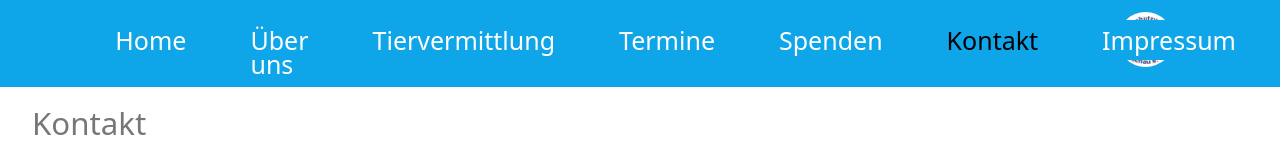
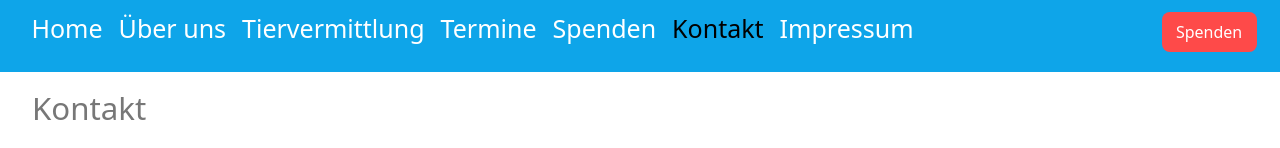
Before and after one commit to MrburnsDAOC/dci-final-project, a React (Vite) app in the folder frontend/: page /kontakt in a window 1280 px wide. Shown: the top 148 px of the page. Built offline with nearby package versions, Linux system fonts and the light colour scheme; a web font is replaced by a local one.

Commit message:
worked on navbar

```diff
--- a/frontend/src/components/KontaktData.jsx
+++ b/frontend/src/components/KontaktData.jsx
@@ -1,5 +1,3 @@
-import React from "react";
-
 import { FontAwesomeIcon } from "@fortawesome/react-fontawesome";
 import { faFacebook } from "@fortawesome/free-brands-svg-icons";
 
@@ -8,7 +6,7 @@ const KontaktData = () => {
   // &ndash; selbiges mit "-"
   return (
     <div>
-      <p className=" font-bold">Tierschutzverein&nbsp;Dachau&nbsp;e.&nbsp;V.</p>
+      <p className="font-bold">Tierschutzverein&nbsp;Dachau&nbsp;e.&nbsp;V.</p>
       <p className="leading-4">Tierheim&nbsp;und&nbsp;Geschäftsstelle:</p>
       <p>Roßwachtstr&nbsp;33,&nbsp;D&ndash;85221&nbsp;Dachau</p>
       <p className="mt-2">
--- a/frontend/src/components/Navbar.jsx
+++ b/frontend/src/components/Navbar.jsx
@@ -60,7 +60,6 @@ function Navbar() {
       let header = document.getElementById("header");
       let clickedItem = e.target;
       if (showBurgerMenu && showNavLinks && !header.contains(clickedItem)) {
-        console.log("wird ausgeführt");
         setNavLinks(false);
       }
     };
@@ -74,7 +73,7 @@ function Navbar() {
   return (
     <header
       id="header"
-      className="bg-mainBg h-15 py-3 px-3 flex justify-between items-center sticky top-0 z-50 tablet:justify-end"
+      className="bg-mainBg py-3 px-3 flex justify-between items-center sticky top-0 z-50 tablet:justify-center tablet:flex-row-reverse tablet:flex-wrap tablet:gap-x-60 tablet:gap-y-3"
     >
       <button
         className="bg-[#FE4A49] w-[95px] h-10 p-1.5 text-secondText rounded-lg cursor-pointer"
@@ -83,7 +82,7 @@ function Navbar() {
         Spenden
       </button>
 
-      <div className="w-[55px] h-[55px] bg-secondBg rounded-full flex justify-center cursor-pointer">
+      <div className="w-[55px] h-[55px] bg-secondBg rounded-full flex justify-center cursor-pointer tablet:hidden">
         <img
           src={tierschutzDachauLogo}
           alt="Tierschutz Dachau e.V."
@@ -94,7 +93,7 @@ function Navbar() {
           }}
         />
       </div>
-      <div className="w-[95px] h-10 flex justify-end">
+      <div className="w-[95px] h-10 flex justify-end tablet:w-fit">
         {/* if showBurgerMenu true => we see the burger menu */}
         {showBurgerMenu && (
           <FontAwesomeIcon
@@ -105,13 +104,13 @@ function Navbar() {
         )}
         {/* if showNavLinks true => we see the nav links */}
         {showNavLinks && (
-          <nav className="bg-mainBg absolute h-fit w-full left-0 top-[70px] text-2xl tablet:relative tablet:h-auto tablet:w-auto tablet:top-0">
-            <ul className="tablet:flex">
+          <nav className="bg-mainBg absolute h-fit w-full left-0 top-[70px] text-2xl tablet:relative tablet:h-auto tablet:top-0">
+            <ul className="tablet:flex tablet:justify-start">
               {paths.map((path) => {
                 return (
                   <li
                     key={path.id}
-                    className="py-2 px-8 border-solid border-t-2 border-secondBg tablet:border-none"
+                    className="py-2 px-8 border-solid border-t-2 border-secondBg tablet:border-none tablet:py-1 tablet:min-w-fit tablet:px-2"
                     onClick={handleNavClick}
                   >
                     <NavLink
--- a/frontend/tailwind.config.js
+++ b/frontend/tailwind.config.js
@@ -5,9 +5,7 @@ export default withMT({
   theme: {
     screens: {
       tablet: "768px",
-
       laptop: "1024px",
-
       desktop: "1280px",
     },
     colors: {
```
